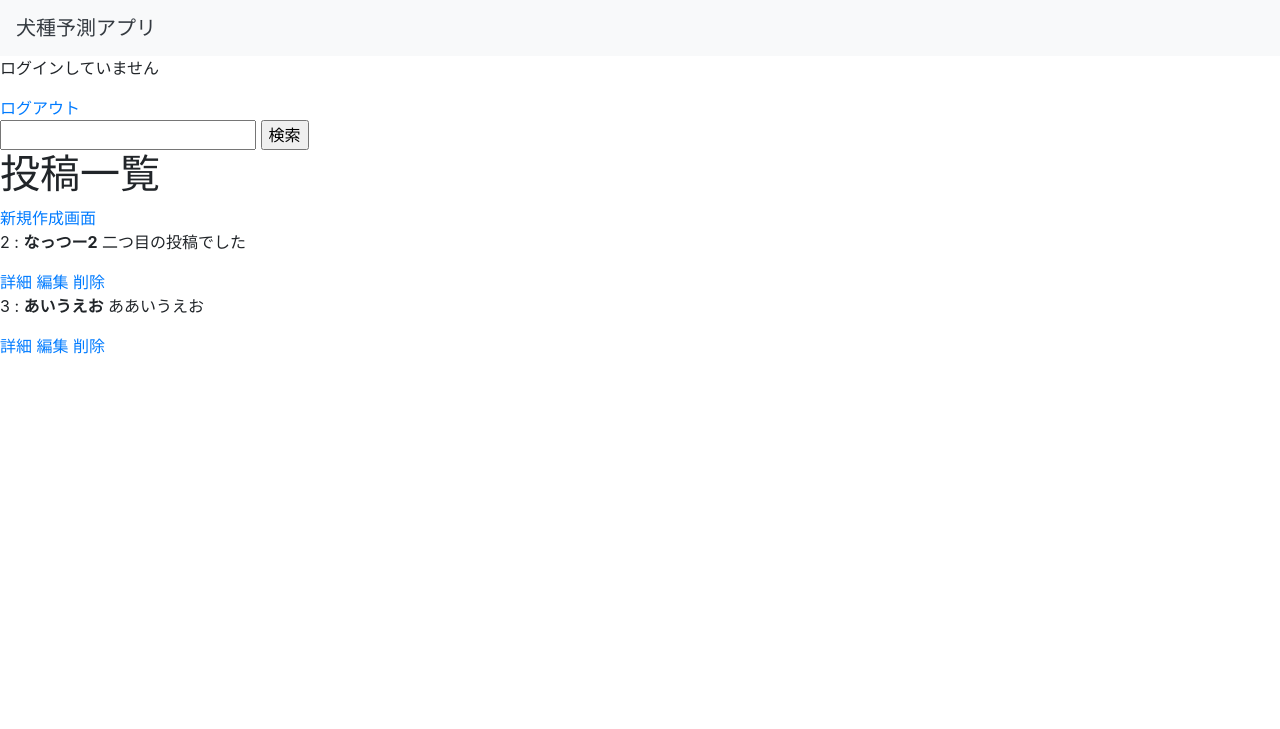
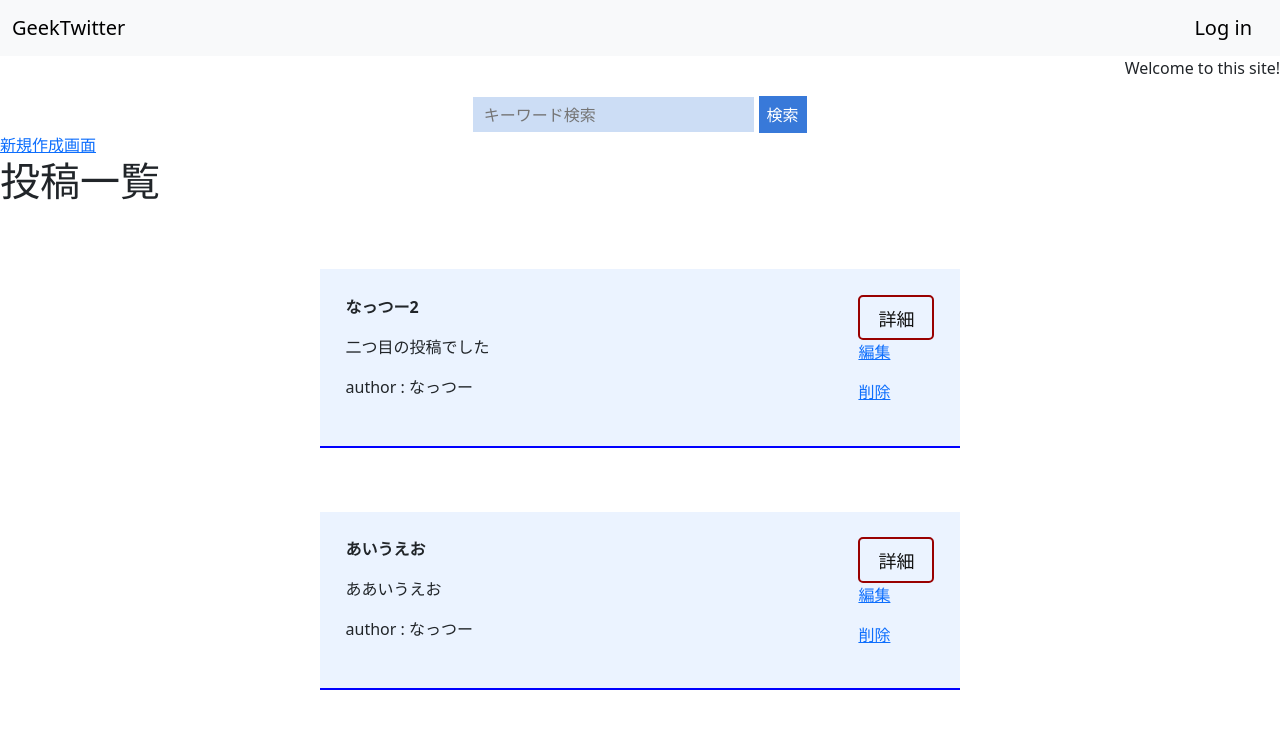
Before and after one commit to hoshiyanatsu/geektwitter, a Flask app: page / in a window 1280 px wide. Shown: the top 729 px of the page. Run offline with Flask 3, Linux system fonts and the light colour scheme.

Commit message:
designed index.html

```diff
--- a/app.py
+++ b/app.py
@@ -28,6 +28,7 @@ class Post(db.Model):
     title = db.Column(db.String(20), nullable=False)
     body = db.Column(db.String(140), nullable=False)
     user_id = db.Column(db.Integer, db.ForeignKey("user.id"), nullable=False)
+    user = db.relationship("User", backref="posts")
 
 
 class User(UserMixin, db.Model):
--- /dev/null
+++ b/static/css/style.css
@@ -0,0 +1,66 @@
+.message {
+    text-align: right;
+}
+
+.tweet-content {
+    margin: 5% auto;
+    width: 50%;
+    border-bottom: solid 2px blue;
+    background-color: rgb(235, 243, 255);
+    padding: 2%;
+    display: flex;
+    justify-content: space-between;
+}
+.search{
+    text-align: center;
+    box-sizing: border-box;
+  }
+  .search input[type="text"]{
+    background: #ccddf5;
+    border: none;
+    height: 35px;
+  }
+  .search input[type="text"]:focus {
+    outline: 0;
+  }
+  .search input[type="submit"]{
+    cursor: pointer;
+    font-family: FontAwesome;
+    border: none;
+    background: #3879D9;
+    color: #fff;
+    outline : none;
+    width: 3.0em;
+    height: 37px;
+  }
+  .show-button {
+    font-size: 18px;
+    display: inline-block;
+    padding: 0.5em 1em 0.3em;
+    position: relative;
+    color: #990000;
+    border: solid 2px #990000;
+    border-radius: 5px;
+    background-color: transparent;
+    cursor: pointer;
+  }
+
+  .show-button a {
+    text-decoration: none;
+    color: rgb(18, 18, 18);
+  }
+  .show-button a:hover {
+    text-decoration: none;
+    color: rgb(0, 0, 0);
+  }
+  .show-button:before {
+    background-color: #f1e2e2;
+    border-radius: 5px;
+    content: "";
+    width: 100%;
+    height: 100%;
+    position: absolute;
+    left: 5px;
+    top: 5px;
+    z-index: -1;
+  }
--- a/templates/edit.html
+++ b/templates/edit.html
@@ -6,7 +6,7 @@
         <input type="text" name="title" value = {{post.title}}>
         <label for="body">内容</label>
         <input type="text" name="body" value = {{post.body}}>
-        <input type="submit" value="編集">
+        <input type="submit" class="btn btn-primary" value="編集">
     </form>
     <a href="/">投稿一覧へ</a>
 {% endblock %}
--- a/templates/index.html
+++ b/templates/index.html
@@ -1,25 +1,33 @@
 {% extends "layout.html" %}
 {% block content %}
-    {% if current_user.is_authenticated %}
-        <p>ログイン中のアカウント: {{ current_user.username }}</p>
-    {% else %}
-        <p>ログインしていません</p>
-    {% endif %}
-    <a href="/logout">ログアウト</a>
+    <div class="message">
+        {% if current_user.is_authenticated %}
+            <p>Hello {{ current_user.username }}</p>
+        {% else %}
+            <p>Welcome to this site!</p>
+        {% endif %}
+    </div>
+    <link href="https://stackpath.bootstrapcdn.com/font-awesome/4.7.0/css/font-awesome.min.css" rel="stylesheet">
     <div class="search">
         <form>
-            <input type="text" name="search">
+            <input type="text" size="25" placeholder="  キーワード検索" name="search">
             <input type="submit" value="検索">
         </form>
     </div>
+    <a href="/new">新規作成画面</a>
     <h1>投稿一覧</h1>
-    <a href="/new">新規作成画面</a>
     {% for post in posts %}
-    <div>
-        <p>{{post.id}} : <b>{{post.title}}</b> {{post.body}}</p>
-        <a href="{{post.id}}/show">詳細</a>
-        <a href="{{post.id}}/edit">編集</a>
-        <a href="{{post.id}}/delete">削除</a>
+    <div class="tweet-content">
+        <div class="content">
+            <p><b>{{post.title}}</b></p>
+            <p>{{post.body}}</p>
+            <p>author : {{post.user.username}}</p>
+        </div>
+        <div class="atag">
+            <div class="show-button"><a href="{{post.id}}/show">詳細</a></div>
+            <p><a href="{{post.id}}/edit">編集</a></p>
+            <p><a href="{{post.id}}/delete">削除</a></p>
+        </div>
     </div>
     {% endfor %}
 {% endblock %}
--- a/templates/layout.html
+++ b/templates/layout.html
@@ -6,19 +6,23 @@
         <meta name="viewport" content="width=device-width, initial-scale=1, shrink-to-fit=no">
         <link rel="stylesheet" href="../static/css/style.css">
         <link rel="stylesheet" href="https://cdn.jsdelivr.net/npm/bootstrap@4.5.3/dist/css/bootstrap.min.css" integrity="sha384-TX8t27EcRE3e/ihU7zmQxVncDAy5uIKz4rEkgIXeMed4M0jlfIDPvg6uqKI2xXr2" crossorigin="anonymous">
+        <link href="https://cdn.jsdelivr.net/npm/bootstrap@5.3.0/dist/css/bootstrap.min.css" rel="stylesheet" integrity="sha384-9ndCyUaIbzAi2FUVXJi0CjmCapSmO7SnpJef0486qhLnuZ2cdeRhO02iuK6FUUVM" crossorigin="anonymous">
         <title>API Sample</title>
     </head>
     <body>
-        <nav class="navbar navbar-expand-lg navbar-light bg-light">
-          <a class="navbar-brand text-dark" href="#">犬種予測アプリ</a>
-          <button class="navbar-toggler" type="button" data-toggle="collapse" data-target="#navbarNavAltMarkup" aria-controls="navbarNavAltMarkup" aria-expanded="false" aria-label="Toggle navigation">
-              <span class="navbar-toggler-icon"></span>
-          </button>
-          <div class="collapse navbar-collapse" id="navbarNavAltMarkup">
-              <div class="navbar-nav ">
-              </div>
-          </div>
-        </nav>
+        <nav class="navbar navbar-expand-lg bg-body-tertiary">
+            <div class="container-fluid">
+                <a class="navbar-brand" href="#">GeekTwitter</a>
+                {% if current_user.is_authenticated %}
+                    <a class="navbar-brand" href="/logout">Log out</a>
+                {% else %}
+                    <a class="navbar-brand" href="/login">Log in</a>
+                {% endif %}
+            </div>
+          </nav>
+        <script src="https://cdn.jsdelivr.net/npm/bootstrap@5.3.0/dist/js/bootstrap.bundle.min.js" integrity="sha384-geWF76RCwLtnZ8qwWowPQNguL3RmwHVBC9FhGdlKrxdiJJigb/j/68SIy3Te4Bkz" crossorigin="anonymous"></script>
+        <script src="https://cdn.jsdelivr.net/npm/@popperjs/core@2.11.8/dist/umd/popper.min.js" integrity="sha384-I7E8VVD/ismYTF4hNIPjVp/Zjvgyol6VFvRkX/vR+Vc4jQkC+hVqc2pM8ODewa9r" crossorigin="anonymous"></script>
+        <script src="https://cdn.jsdelivr.net/npm/bootstrap@5.3.0/dist/js/bootstrap.min.js" integrity="sha384-fbbOQedDUMZZ5KreZpsbe1LCZPVmfTnH7ois6mU1QK+m14rQ1l2bGBq41eYeM/fS" crossorigin="anonymous"></script>
         {% block content %}{% endblock %}
     </body>
 </html>
--- a/templates/login.html
+++ b/templates/login.html
@@ -6,7 +6,7 @@
     <input type="text" name="username">
     <label for="password">パスワード</label>
     <input type="password" name="password">
-    <input type="submit" value="ログイン">
+    <input type="submit" class="btn btn-primary" value="ログイン">
 </form>
 <a href="/signup">サインアップ</a>
 <a href="/">投稿一覧</a>
--- a/templates/new.html
+++ b/templates/new.html
@@ -7,6 +7,6 @@
         <input type="text" name="title">
         <label for="body">本文</label>
         <input type="text" name="body">
-        <input type="submit" value="新規登録">
+        <input type="submit" class="btn btn-primary" value="新規登録">
     </form>
 {% endblock %}
--- a/templates/signup.html
+++ b/templates/signup.html
@@ -6,7 +6,7 @@
     <input type="text" name="username">
     <label for="">パスワード</label>
     <input type="password" name="password">
-    <input type="submit" value="新規登録">
+    <input type="submit" class="btn btn-primary" value="新規登録">
 </form>
 <a href="/">投稿一覧へ</a>
 <a href="/login">ログイン</a>
```
Also changed, not shown: instance/test.db.
